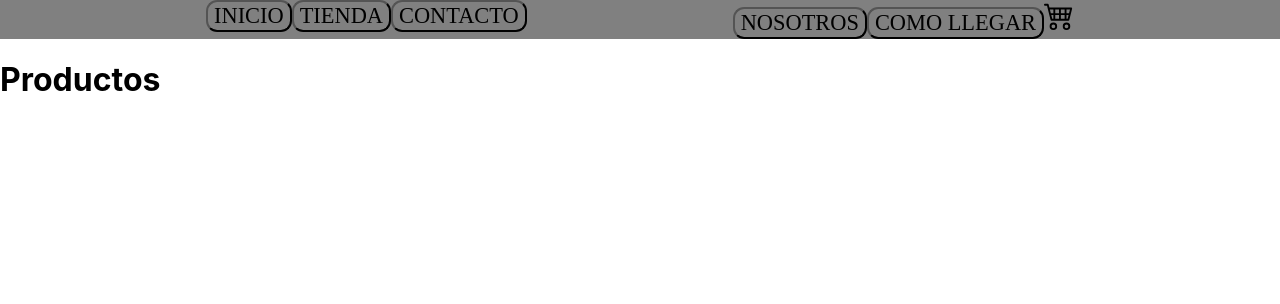
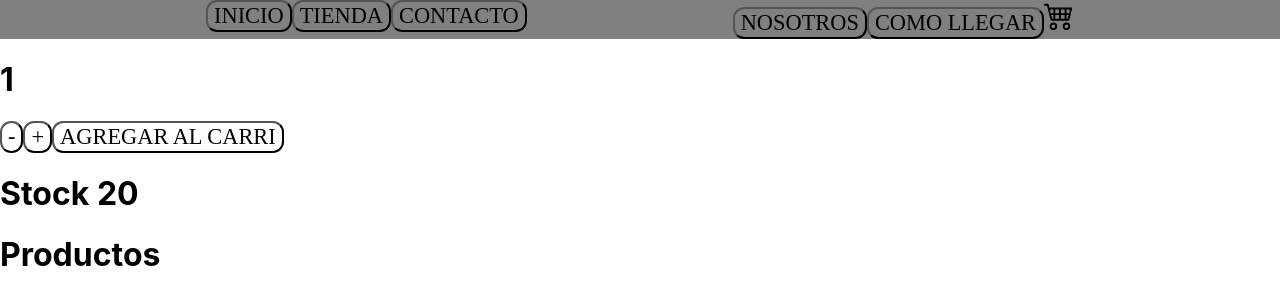
Before and after one commit to Julianweiber/apphbv, a React (Create React App) app in the folder tiendahbv/: page / in a window 1280 px wide. Shown: the top 304 px of the page. Built offline with nearby package versions, Linux system fonts and the light colour scheme.

Commit message:
modif
count mod

```diff
--- a/tiendahbv/src/App.js
+++ b/tiendahbv/src/App.js
@@ -2,8 +2,8 @@ import logo from './logo.svg';
 import './App.css';
 import NavBar from './components/NavBar/NavBar';
 import ItemListContainer from './components/NavBar/ItemListContainer/ItemListContainer';
-
-
+import ItemCount from './components/ItemCount/ItemCount';
+import { useState } from 'react'
 
 
 function App() {
@@ -13,6 +13,8 @@ function App() {
 
       <NavBar/>
 
+     <ItemCount inicial={1} max={20}/>
+
       <ItemListContainer/>
 
     </header>
--- /dev/null
+++ b/tiendahbv/src/components/ItemCount/ItemCount.js
@@ -0,0 +1,20 @@
+import { useState } from 'react'
+
+const Counter = () => {
+    const [count,setCount] = useState(1)
+    return (
+        <div>
+    <h1>{count}</h1>
+<button onClick={() => setCount(count - 1)}>-</button>
+<button onClick={() => setCount(count + 1)}>+</button>
+<button> agregar al carri </button>
+
+
+<h1>Stock 20</h1>
+
+        </div>
+    )
+}
+
+
+export default Counter
--- a/tiendahbv/src/components/NavBar/NavBar.css
+++ b/tiendahbv/src/components/NavBar/NavBar.css
@@ -1,7 +1,5 @@
 
-
-
-    .NavBar{
+ .NavBar{
         display:flex;
         justify-content: space-evenly;
         text-align:center;
@@ -21,3 +19,7 @@
         border-radius: 1ch;
 
     }
+
+  .NavBar svg{
+justify-content: right;
+  }
```
